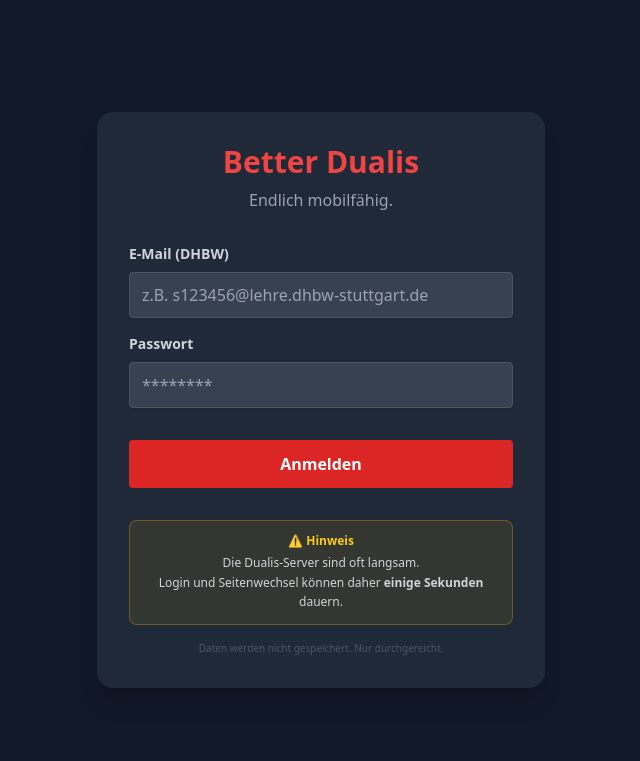
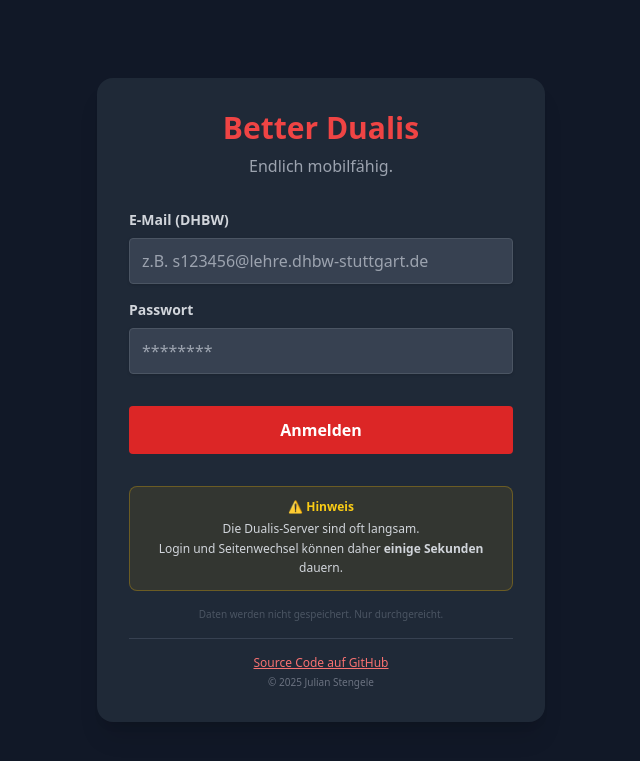
Before and after one commit to steju4/Better-Dualis, a Flask app: page / in a window 1280 px wide. Shown: the top 761 px of the page, without its empty margins (319-959 px from the left). Run offline with Flask 3, Linux system fonts and the light colour scheme; some libraries are stand-ins or nearby versions.

Commit message:
Add README, enhance login page with source link, and clean up debug code

```diff
--- a/app.py
+++ b/app.py
@@ -47,11 +47,8 @@
 
             if not login_form:
                 print(f"Error: Could not find login form on start page. Status Code: {r_start.status_code}")
-                # Debug: Startseite speichern
-                with open('debug_start_page.html', 'w', encoding='utf-8') as f:
-                    f.write(r_start.text)
 
-                flash('Verbindungsfehler: Login-Formular nicht gefunden (siehe Terminal/Debug-File).')
+                flash('Verbindungsfehler: Login-Formular nicht gefunden.')
                 return render_template('login.html')
 
             # Payload dynamisch aufbauen
@@ -140,9 +137,6 @@
             # Wir prüfen zuerst, ob wir wieder auf der Login-Seite gelandet sind
             if 'name="usrname"' in r.text or 'Anmeldung' in r.text:
                 print("Login failed: Login form detected in response.")
-                # Debug: Response speichern
-                with open('login_response_debug.html', 'w', encoding='utf-8') as f:
-                    f.write(r.text)
                 flash('Login fehlgeschlagen. Benutzername oder Passwort falsch.')
                 return render_template('login.html')
 
@@ -169,9 +163,6 @@
                 return redirect(url_for('dashboard'))
             else:
                 print("Login failed: No valid session ID found.")
-                # Debug: Response speichern (als Bytes, um Encoding-Fehler zu vermeiden)
-                with open('login_response_debug.html', 'wb') as f:
-                    f.write(r.content)
                 flash('Login fehlgeschlagen. Unbekannter Fehler (siehe Terminal).')
                 return render_template('login.html')
 
@@ -525,10 +516,6 @@
         # Cookies aktualisieren
         session['dualis_cookies'] = s.cookies.get_dict()
 
-        # DEBUG: Save HTML
-        with open('details_debug.html', 'w', encoding='utf-8') as f:
-            f.write(r.text)
-
         soup = BeautifulSoup(r.content, 'html.parser')
 
         # Titel extrahieren (z.B. "T4INF2001 Mathematik III")
--- a/templates/dashboard.html
+++ b/templates/dashboard.html
@@ -85,9 +85,7 @@
         </div>
         {% endfor %}
 
-        <div class="mt-8 mb-8 text-center">
-            <a href="/logout" class="text-red-400 text-sm hover:text-red-300 underline">Abmelden</a>
-        </div>
+
     </div>
 
     <!-- Bottom Navigation -->
--- a/templates/login.html
+++ b/templates/login.html
@@ -56,6 +56,15 @@
                 <p class="text-center text-[10px] text-gray-600">
                     Daten werden nicht gespeichert. Nur durchgereicht.
                 </p>
+
+                <div class="text-center pt-4 border-t border-gray-700">
+                    <a href="https://github.com/steju4/Better-Dualis" target="_blank" class="text-xs text-red-400 hover:text-red-300 underline block mb-1">
+                        Source Code auf GitHub
+                    </a>
+                    <p class="text-[10px] text-gray-500">
+                        &copy; 2025 Julian Stengele
+                    </p>
+                </div>
             </div>
         </div>
     </div>
```
Also changed, not shown: README.md (added).
